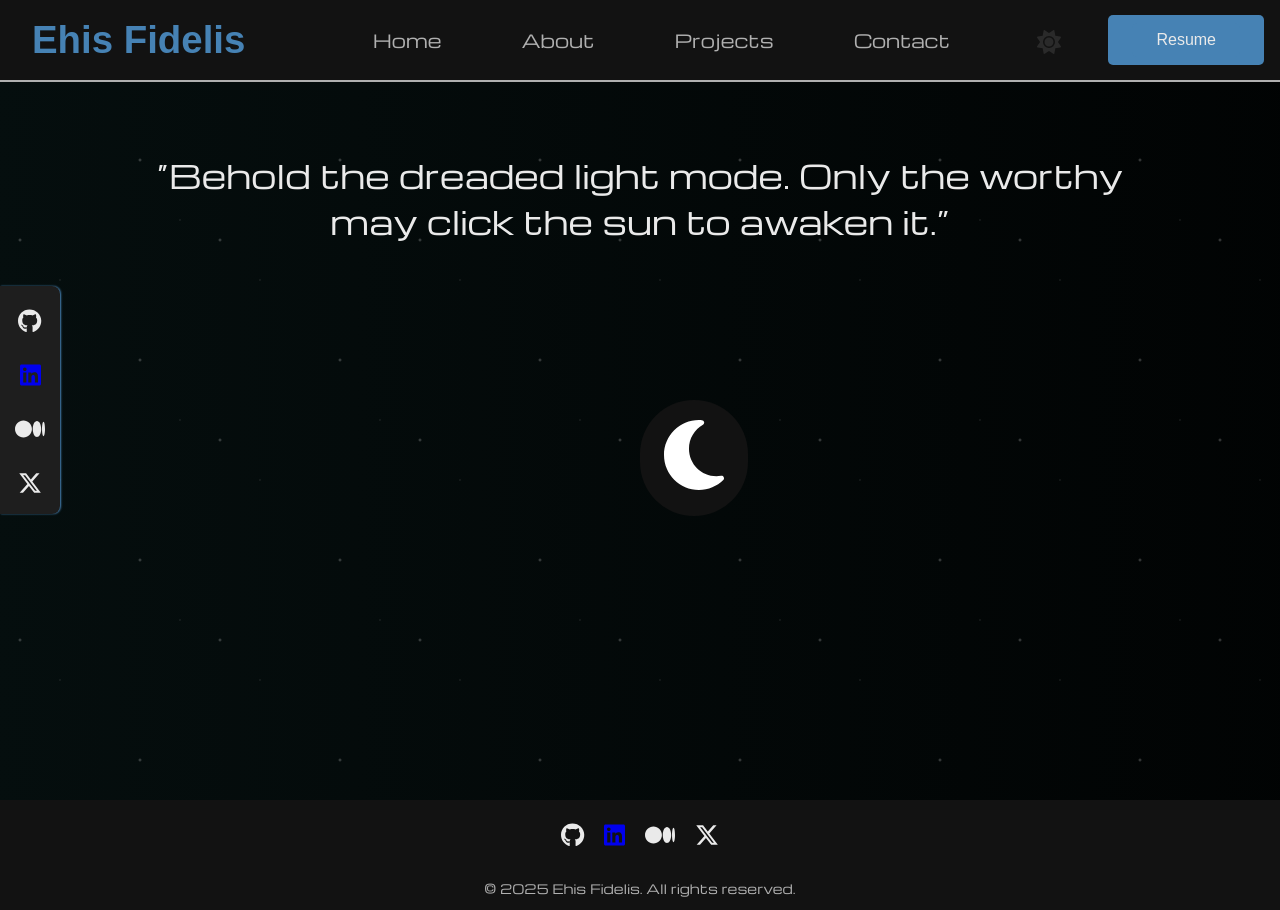
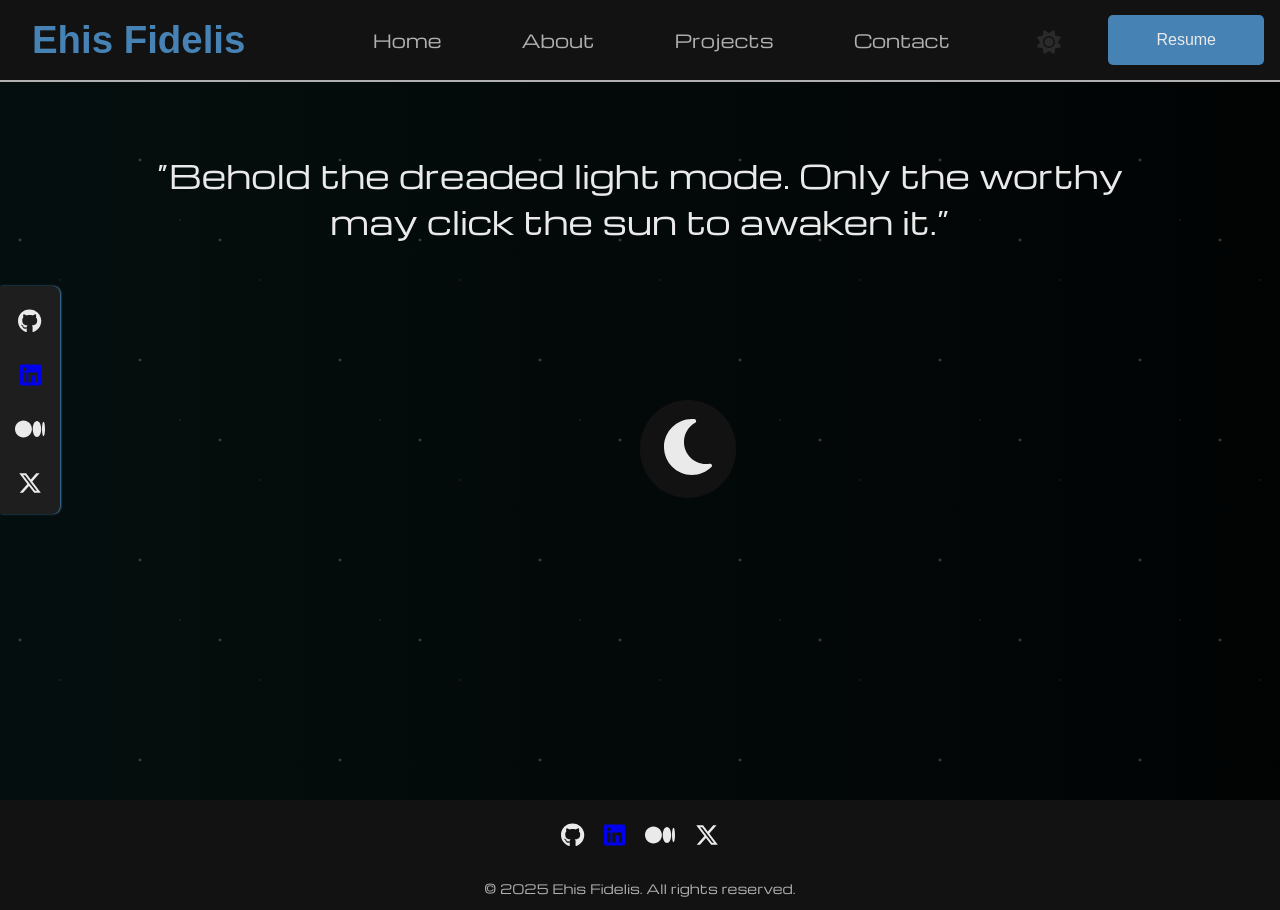
Before and after one commit to ehis-io/ehis-portfolio, a Next.js app: page /light-mode in a window 1280 px wide. Built offline with nearby package versions, Linux system fonts and the light colour scheme; a web font is replaced by a local one.

Commit message:
deployent

```diff
--- a/app/light-mode/light-mode.module.css
+++ b/app/light-mode/light-mode.module.css
@@ -51,9 +51,9 @@
   border-radius: 9999px;
   border: none;
   background: var(--background-color);
-  color: white;
+  color: var(--text);
   cursor: pointer;
-  font-size: 5em;
+  font-size: 4em;
   transition: top 0.2s ease, left 0.2s ease;
   position: relative;
   z-index: 4;
--- a/app/light-mode/page.tsx
+++ b/app/light-mode/page.tsx
@@ -2,7 +2,7 @@
 import { useState, useEffect } from 'react';
 import styles from './light-mode.module.css';
 import { FontAwesomeIcon } from '@fortawesome/react-fontawesome';
-import { faLightbulb, faMoon } from '@fortawesome/free-solid-svg-icons';
+import { faSun, faMoon } from '@fortawesome/free-solid-svg-icons';
 import { useRouter } from 'next/navigation';
 
 export default function LightModeSection() {
@@ -15,7 +15,7 @@ export default function LightModeSection() {
   // moves button randomly
   const moveButton = () => {
     // only move while count < 10
-    if (count < 10) {
+    if (count < 15) {
       const randomTop = Math.floor(Math.random() * 70) + 10; // 10% to 80%
       const randomLeft = Math.floor(Math.random() * 70) + 10; // 10% to 80%
       setPosition({ top: `${randomTop}%`, left: `${randomLeft}%` });
@@ -75,7 +75,7 @@ export default function LightModeSection() {
           onMouseEnter={moveButton} // will move only if count < 10
           onClick={handleClick}
         >
-          <FontAwesomeIcon icon={theme === 'dark' ? faLightbulb : faMoon} />{' '}
+          <FontAwesomeIcon icon={theme === 'dark' ? faSun : faMoon} />{' '}
         </button>
       </div>
     </main>
```
